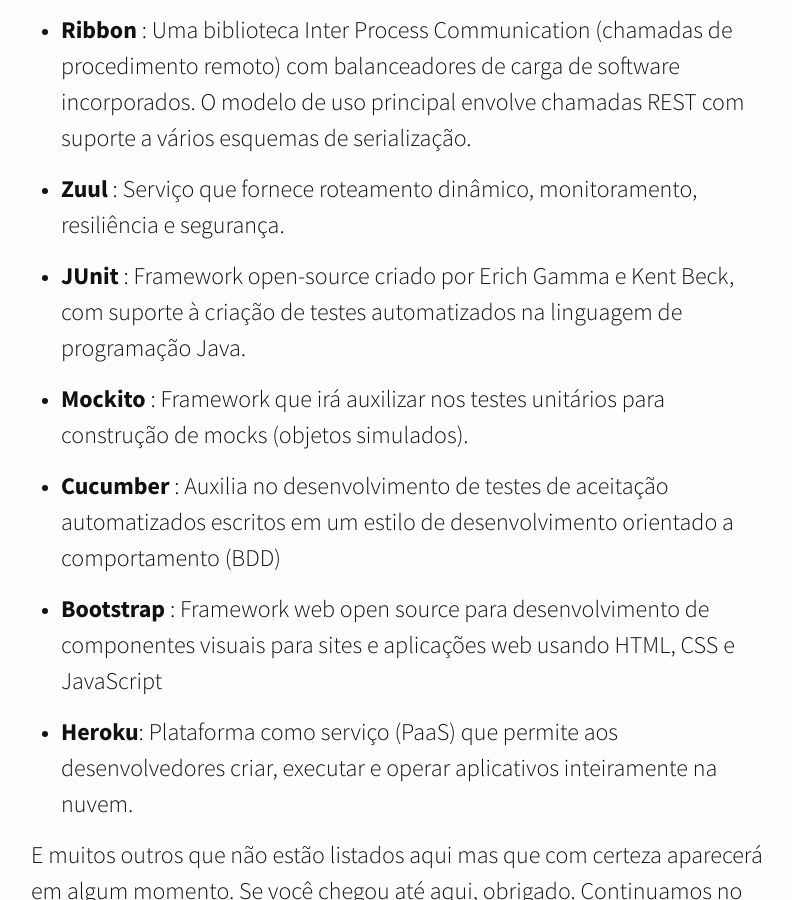
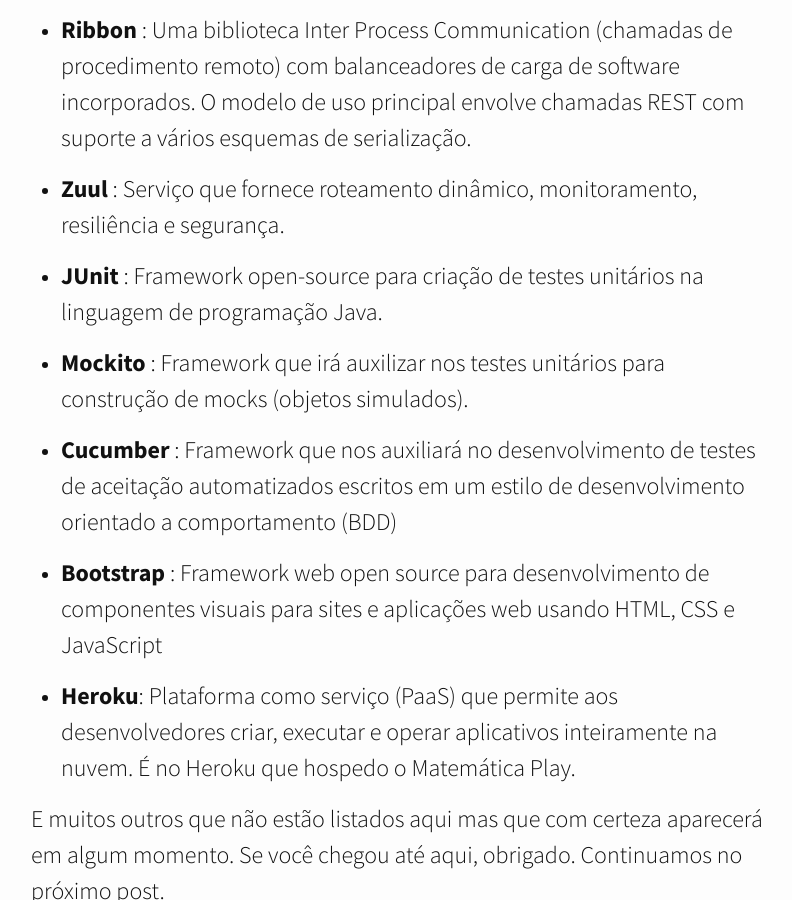
Before and after one commit to BSTK/bstk.github.io, a Jekyll site: the page built from _posts/2018-04-16-matematica-play-aprendendo-micro-servicos-com-spring-boot.markdown, in a window 1280 px wide and 900 px high, scrolled down 2072 px. Shown: the whole window, without its empty margins (239-1031 px from the left). Built offline with Jekyll 4.4.1, drawn with Linux system fonts in a browser that asks for light colours; nearby versions of some CDN libraries; comment, search, counter and statistics services are not loaded; some of the changed text lies outside the part shown.

Commit message:
Commit - Correção em post 01

```diff
--- a/_posts/2018-04-16-matematica-play-aprendendo-micro-servicos-com-spring-boot.markdown
+++ b/_posts/2018-04-16-matematica-play-aprendendo-micro-servicos-com-spring-boot.markdown
@@ -28,25 +28,25 @@ Farei todo o desenvolvimento do app utilizando uma abordagem RESTFul e todo ferr
 
  - **Java (8)** : A linguagem principal no qual será escrito nosso aplicativo. Iremos usar Java na sua versão 8
 
- - **Spring Boot** : Facilita a criação de aplicativos independentes baseados no framework Spring, que você pode executar de maneira rápida e objetiva.
+ - **Spring Boot** : Para facilitar a criação de aplicativos independentes baseados no framework Spring, que você pode executar de maneira rápida e objetiva.
 
  - **RabbitMQ** : Serviço de fila (message-broker) open source escrito em Erlang que implementa o protocolo AMQP (Advanced Message Queuing Protocol).
 
  - **Eureka** : Serviço baseado em REST que é usado principalmente na nuvem da AWS para localizar serviços com o objetivo de balanceamento de carga e de servidores de camada intermediária.
 
- - **Ribbon** :  Uma biblioteca Inter Process Communication (chamadas de procedimento remoto) com balanceadores de carga de software incorporados. O modelo de uso principal envolve chamadas REST com suporte a vários esquemas de serialização.
+ - **Ribbon** : Uma biblioteca Inter Process Communication (chamadas de procedimento remoto) com balanceadores de carga de software incorporados. O modelo de uso principal envolve chamadas REST com suporte a vários esquemas de serialização.
 
  - **Zuul** : Serviço que fornece roteamento dinâmico, monitoramento, resiliência e segurança.
 
- - **JUnit** : Framework open-source criado por Erich Gamma e Kent Beck, com suporte à criação de testes automatizados na linguagem de programação Java.
+ - **JUnit** : Framework open-source para criação de testes unitários na linguagem de programação Java.
 
  - **Mockito** : Framework que irá auxilizar nos testes unitários para construção de mocks (objetos simulados).
 
- - **Cucumber** : Auxilia no desenvolvimento de testes de aceitação automatizados escritos em um estilo de desenvolvimento orientado a comportamento (BDD)
+ - **Cucumber** : Framework que nos auxiliará no desenvolvimento de testes de aceitação automatizados escritos em um estilo de desenvolvimento orientado a comportamento (BDD)
 
  - **Bootstrap** :  Framework web open source para desenvolvimento de componentes visuais  para sites e aplicações web usando HTML, CSS e JavaScript
 
- - **Heroku**: Plataforma como serviço (PaaS) que permite aos desenvolvedores criar, executar e operar aplicativos inteiramente na nuvem.
+ - **Heroku**: Plataforma como serviço (PaaS) que permite aos desenvolvedores criar, executar e operar aplicativos inteiramente na nuvem. É no Heroku que hospedo o Matemática Play.
 
 
 
```
